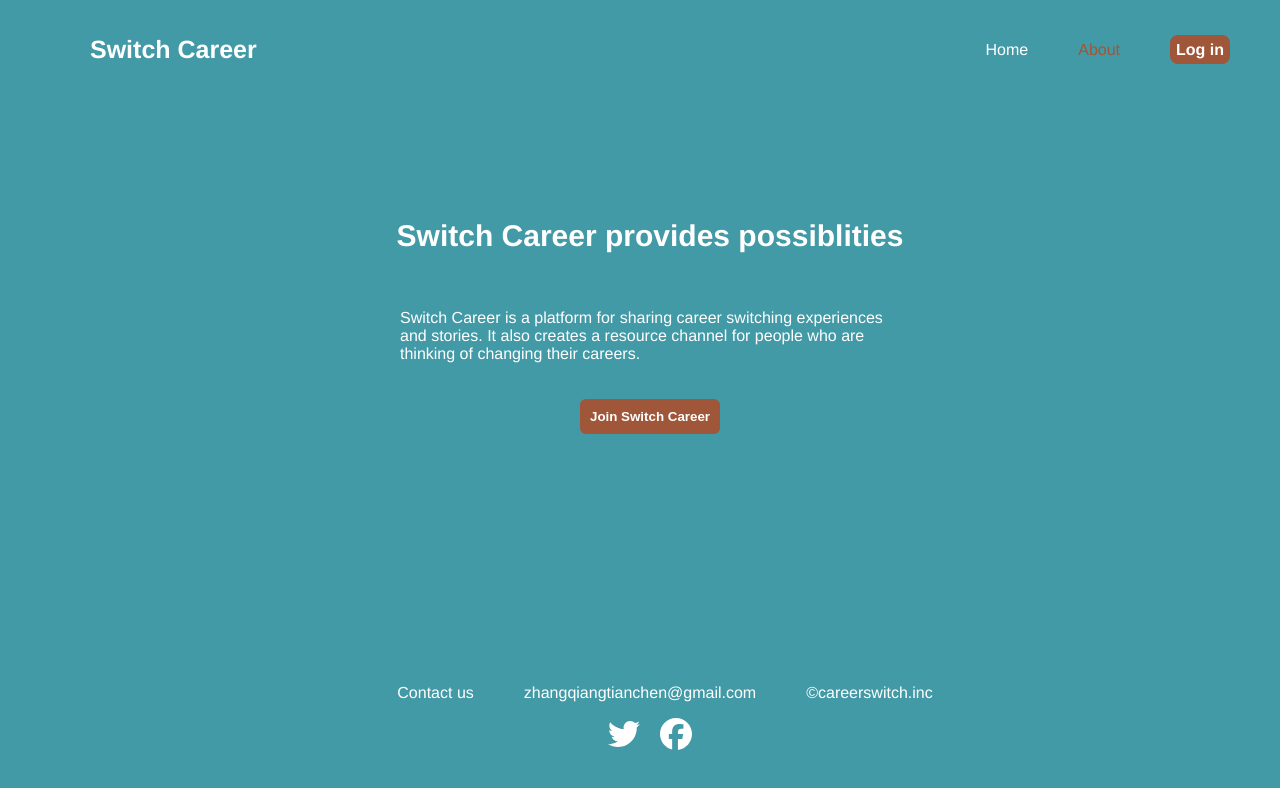
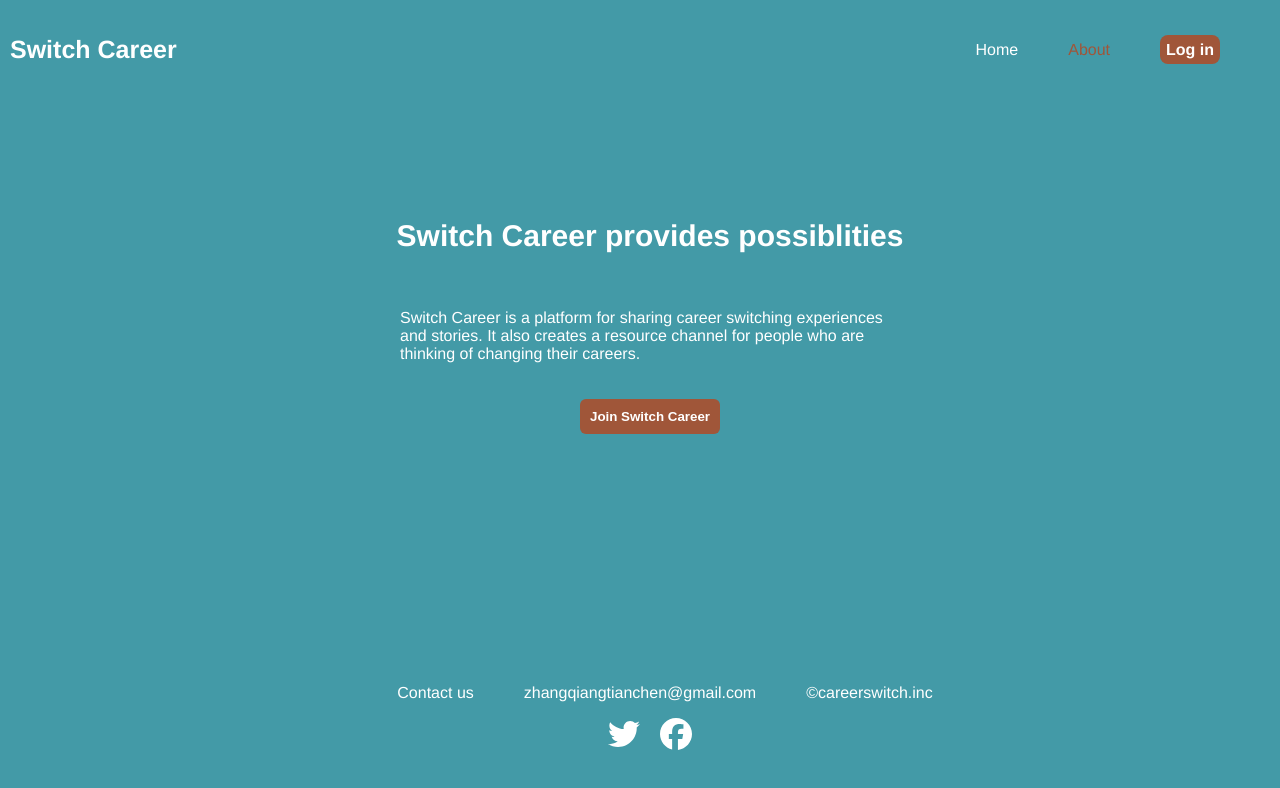
Before and after one commit to penguinasian/career-switch-guide, a Vue app in the folder switch-career/: page /about in a window 1280 px wide. Shown: the top 788 px of the page. Built offline with nearby package versions, Linux system fonts and the light colour scheme.

Commit message:
fixed Navbar.vue media query

```diff
--- a/switch-career/src/components/Navbar.vue
+++ b/switch-career/src/components/Navbar.vue
@@ -70,16 +70,13 @@ export default {
   margin: auto;
   padding: 10px;
   top: 0;
-  overflow: hidden;
+
 }
 
-.nav-bar h3 {
-  margin-left: 80px;
-}
 
 .nav-links {
   display: flex;
-  margin-right: 30px;
+  /* margin-right: 30px; */
 }
 
 .nav-links span {
@@ -94,94 +91,46 @@ export default {
   border-radius: 8px;
 }
 
+.menu-bar {
+  display: none;
+}
+
+ .material-symbols-outlined {
+    display: none;
+  }
 
 
-@media only screen and (max-width: 576px) {
+/* media queries */
+
+@media screen and (max-width: 600px) {
+
+  .nav-links span  {
+    margin-right: 20px;
+  }
+
+}
+
+
+@media screen and (max-width: 480px) {
+
+  .material-symbols-outlined {
+    display: block;
+  }
+
   .nav-links {
     display: none;
   }
 
-  .menu-bar {
+   .menu-bar {
     display: flex;
     flex-direction: column;
     gap: 15px;
     z-index: 10;
     float: right;
     background: rgba(0, 0, 0, 0.08);
-    padding: 5px;
+    padding: 10px;
     border-radius: 5px;
-  }
-
-  .login-link {
-    border: none;
-    background: none;
-    font-weight: lighter;
-  }
-
-  .nav-bar {
-    max-width: 400px;
-    min-width: 400px;
   }
 }
 
-@media only screen and (min-width: 576px) {
-  .nav-bar {
-    max-width: 800px;
-    min-width: 800px;
-  }
-
-  .menu-bar {
-    display: none;
-  }
-
-  .material-symbols-outlined {
-    display: none;
-  }
-}
-
-
-@media only screen and (min-width: 768px) {
-  .nav-bar {
-    max-width: 800px;
-    min-width: 600px;
-  }
-
-  .menu-bar {
-    display: none;
-  }
-
-  .material-symbols-outlined {
-    display: none;
-  }
-}
-
-@media only screen and (min-width: 992px) {
-  .nav-bar {
-    max-width: 1200px;
-    min-width: 1000px;
-  }
-
-  .menu-bar {
-    display: none;
-  }
-
-  .material-symbols-outlined {
-    display: none;
-  }
-}
-
-@media only screen and (min-width: 1200px) {
-  .nav-bar {
-    max-width: 1500px;
-    min-width: 1300px;
-  }
-
-  .menu-bar {
-    display: none;
-  }
-
-  .material-symbols-outlined {
-    display: none;
-  }
-}
 </style>
```
